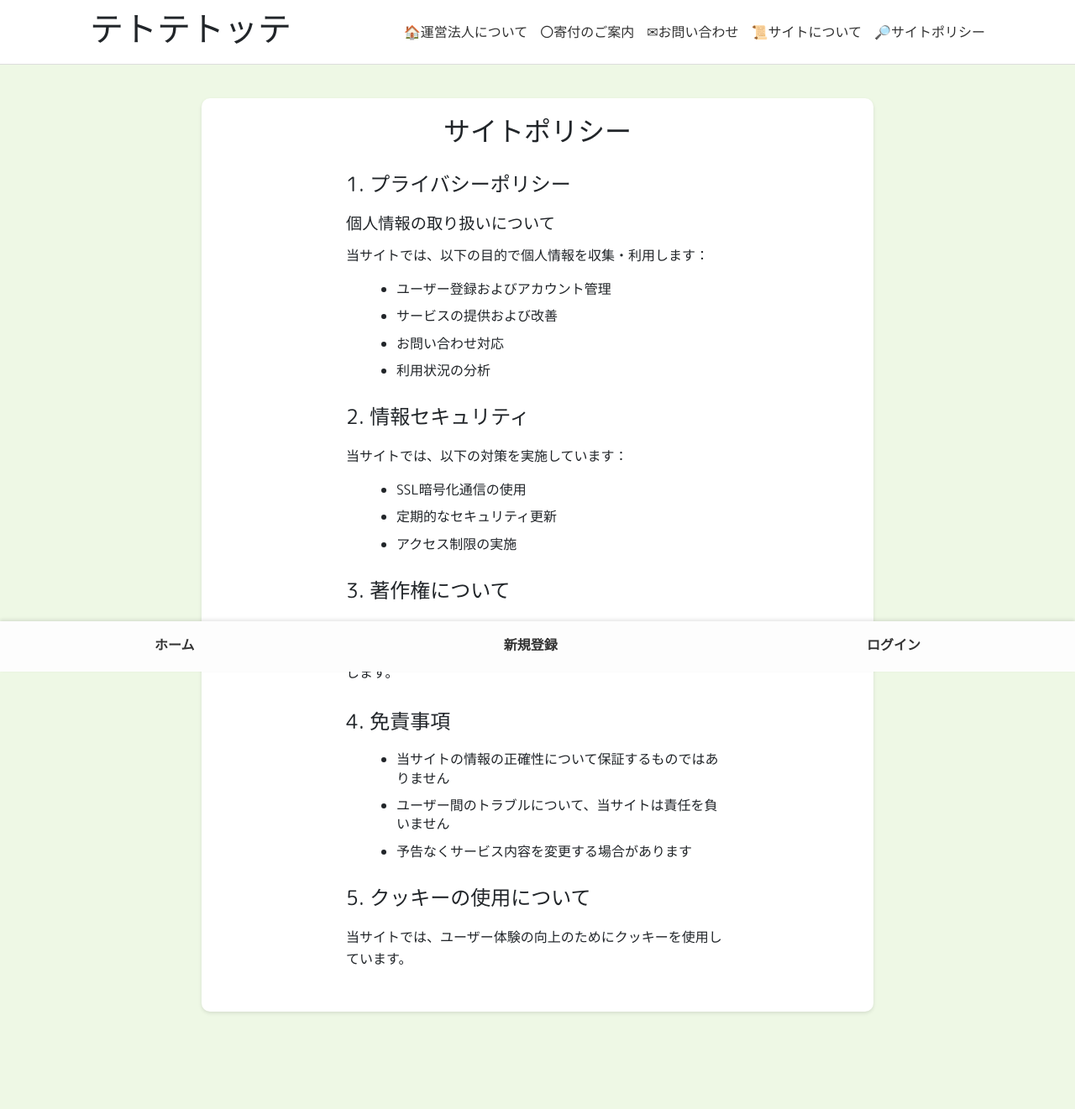
After one commit to NPO-OpenCoralNetwork/Childcare-DX, a Django app: page /policy/ in a window 1280 px wide. The commit adds this page. Shown: the whole page at 84% size. Run offline with Django 5.2, Linux system fonts and the light colour scheme; some libraries are stand-ins or nearby versions; some web fonts are replaced.

Commit message:
add site poliocy

```diff
--- a/main/templates/base.html
+++ b/main/templates/base.html
@@ -25,9 +25,9 @@
             <ul class="main-nav">
                 <li><a href="https://coralnetwork.vercel.app/">🏠運営法人について</a></li>
                 <li><a href="{% url 'donation_overview' %}">〇寄付のご案内</a></li>
-                <li><a href="{% url 'donation_overview' %}">🔎よくある質問</a></li>
                 <li><a href="{% url 'contact' %}">✉お問い合わせ</a></li>
-                <li><a href="{% url 'donation_overview' %}">📜サイトについて</a></li>
+                <li><a href="{% url 'site_guidelines' %}">📜サイトについて</a></li>
+                <li><a href="{% url 'site_policy' %}">🔎サイトポリシー</a></li>
             </ul>
         </div>
     </header>
@@ -37,8 +37,8 @@
                     <li><a href="{% url 'inquiry_list' %}">🏠運営法人について</a></li>
                     <li><a href="{% url 'donation_overview' %}">〇寄付のご案内</a></li>
                     <li><a href="{% url 'contact' %}">✉お問い合わせ</a></li>
-                    <li><a href="{% url 'donation_overview' %}">🔎サイトポリシー</a></li>
-                    <li><a href="{% url 'donation_overview' %}">📜サイトについて</a></li>
+                    <li><a href="{% url 'site_guidelines' %}">📜サイトについて</a></li>
+                    <li><a href="{% url 'site_policy' %}">🔎サイトポリシー</a></li>
 
                     <li><a href="{% url 'home' %}">ホーム</a></li>
                     {% if user.is_authenticated %}
--- /dev/null
+++ b/main/templates/main/site_policy.html
@@ -0,0 +1,55 @@
+{% extends 'base.html' %}
+{% load static %}
+
+{% block title %}サイトポリシー - テトテトッテ{% endblock %}
+
+{% block head %}
+<link rel="stylesheet" href="{% static 'css/site_policy.css' %}">
+{% endblock %}
+
+{% block content %}
+<div class="policy-container">
+    <h1>サイトポリシー</h1>
+
+    <section class="policy-section">
+        <h2>1. プライバシーポリシー</h2>
+        <h3>個人情報の取り扱いについて</h3>
+        <p>当サイトでは、以下の目的で個人情報を収集・利用します：</p>
+        <ul>
+            <li>ユーザー登録およびアカウント管理</li>
+            <li>サービスの提供および改善</li>
+            <li>お問い合わせ対応</li>
+            <li>利用状況の分析</li>
+        </ul>
+    </section>
+
+    <section class="policy-section">
+        <h2>2. 情報セキュリティ</h2>
+        <p>当サイトでは、以下の対策を実施しています：</p>
+        <ul>
+            <li>SSL暗号化通信の使用</li>
+            <li>定期的なセキュリティ更新</li>
+            <li>アクセス制限の実施</li>
+        </ul>
+    </section>
+
+    <section class="policy-section">
+        <h2>3. 著作権について</h2>
+        <p>当サイトのコンテンツの著作権は当サイトに帰属します。ただし、ユーザーが投稿したコンテンツの著作権は、投稿者に帰属します。</p>
+    </section>
+
+    <section class="policy-section">
+        <h2>4. 免責事項</h2>
+        <ul>
+            <li>当サイトの情報の正確性について保証するものではありません</li>
+            <li>ユーザー間のトラブルについて、当サイトは責任を負いません</li>
+            <li>予告なくサービス内容を変更する場合があります</li>
+        </ul>
+    </section>
+
+    <section class="policy-section">
+        <h2>5. クッキーの使用について</h2>
+        <p>当サイトでは、ユーザー体験の向上のためにクッキーを使用しています。</p>
+    </section>
+</div>
+{% endblock %}
--- a/main/urls.py
+++ b/main/urls.py
@@ -6,6 +6,8 @@ urlpatterns = [
     path('announcement/<int:pk>/', views.announcement_detail_view, name='announcement_detail'),
     path('child-support/', views.child_support_list, name='child_support_list'),
     path('child-support/<int:pk>/', views.child_support_detail, name='child_support_detail'),
-        path('contact/', views.ContactFormView.as_view(), name='contact'),
+    path('contact/', views.ContactFormView.as_view(), name='contact'),
     path('contact/result/', views.ContactResultView.as_view(), name='contact_result'),
+    path('guidelines/', views.SiteGuidelinesView.as_view(), name='site_guidelines'),
+    path('policy/', views.SitePolicyView.as_view(), name='site_policy'),
 ]
--- a/main/views.py
+++ b/main/views.py
@@ -92,3 +92,9 @@ class ContactResultView(TemplateView):
         context = super().get_context_data(**kwargs)
         context['success'] = ("メッセージが送信されました。")
         return context
+
+class SiteGuidelinesView(TemplateView):
+    template_name = 'main/site_guidelines.html'
+
+class SitePolicyView(TemplateView):
+    template_name = 'main/site_policy.html'
--- /dev/null
+++ b/static/css/site_policy.css
@@ -0,0 +1,71 @@
+.policy-container {
+    max-width: 800px;
+    margin: 40px auto;
+    padding: 20px;
+    background-color: #fff;
+    border-radius: 10px;
+    box-shadow: 0 2px 4px rgba(0, 0, 0, 0.1);
+}
+
+.policy-container h1 {
+    color: var(--secondary-color);
+    text-align: center;
+    margin-bottom: 30px;
+    font-size: 2rem;
+}
+
+.policy-section {
+    width: 60%;
+    margin: 30px auto;
+
+}
+
+.policy-section h2 {
+    color: var(--primary-color);
+    font-size: 1.5rem;
+    margin-bottom: 15px;
+    border-bottom: 2px solid var(--primary-color);
+    padding-bottom: 5px;
+}
+
+.policy-section h3 {
+    color: var(--secondary-color);
+    font-size: 1.2rem;
+    margin: 15px 0;
+}
+
+.policy-section p {
+    line-height: 1.6;
+    margin-bottom: 15px;
+}
+
+.policy-section ul {
+    list-style-type: disc;
+    margin-left: 20px;
+    margin-bottom: 15px;
+}
+
+.policy-section li {
+    margin-bottom: 10px;
+    line-height: 1.4;
+}
+
+/* モバイル対応 */
+@media (max-width: 768px) {
+    .policy-container {
+        margin: 20px;
+        padding: 15px;
+    }
+
+    .policy-container h1 {
+        font-size: 1.5rem;
+    }
+
+    .policy-section h2 {
+        font-size: 1.3rem;
+    }
+
+    .policy-section h3 {
+        font-size: 1.1rem;
+    }
+}
```
Also changed, not shown: main/templates/main/site_guidelines.html (added, +50 -0 lines), 1 other file.
